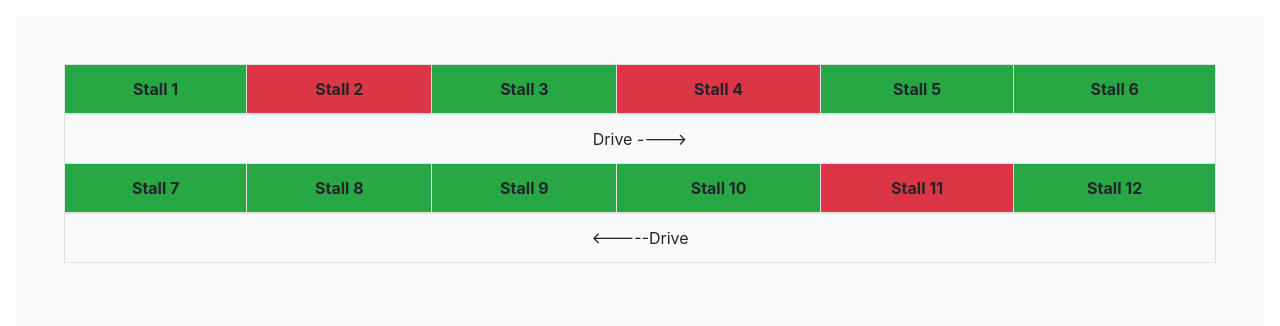
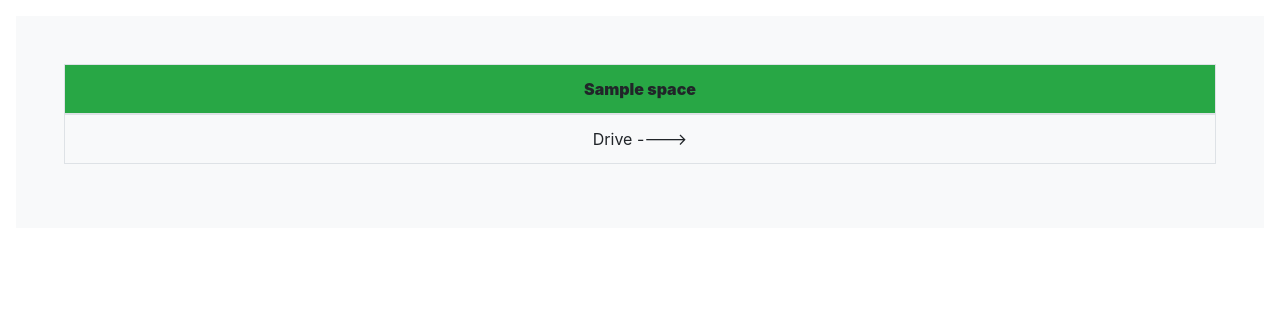
Before and after one commit to DMD-Code-Fellows/Parking-IoT-Server, a Spring Boot app: page /space-map in a window 1280 px wide. Shown: the part 56-382 px from the top of the page. Run offline with Spring Boot 4, Linux system fonts and the light colour scheme; tables that the repository leaves empty hold one stand-in row (values such as "Sample post"); some libraries are stand-ins or nearby versions.

Commit message:
finished rendering reset data

```diff
--- a/src/main/java/com/dmd/parking_iot/ParkingLot.java
+++ b/src/main/java/com/dmd/parking_iot/ParkingLot.java
@@ -30,11 +30,13 @@ public class ParkingLot {
     @OneToMany
     private final List<ParkingLotRow> parkingLotRows = new LinkedList<>();
 
+    public ParkingLot(){};
     /**
      * Constructor
      */
     public ParkingLot(String name) {
         this.name = name;
+
     }
 
     /**
--- a/src/main/java/com/dmd/parking_iot/ParkingLotController.java
+++ b/src/main/java/com/dmd/parking_iot/ParkingLotController.java
@@ -2,6 +2,7 @@ package com.dmd.parking_iot;
 
 import org.springframework.beans.factory.annotation.Autowired;
 import org.springframework.stereotype.Controller;
+import org.springframework.ui.Model;
 import org.springframework.web.bind.annotation.GetMapping;
 import org.springframework.web.bind.annotation.RequestMapping;
 import org.springframework.web.bind.annotation.RequestMethod;
@@ -47,7 +48,10 @@ public class ParkingLotController {
     }
 
     @RequestMapping(value = "/space-map", method = RequestMethod.GET)
-    public String showSpace() {
+    public String showSpace(Model m) {
+        m.addAttribute("spaces", parkingSpaceRepository.findAll());
+        m.addAttribute("rows", parkingLotRowRepository.findAll());
+        m.addAttribute("lots", parkingLotRepository.findAll());
         return "space";
     }
 
--- a/src/main/java/com/dmd/parking_iot/ParkingLotRow.java
+++ b/src/main/java/com/dmd/parking_iot/ParkingLotRow.java
@@ -31,6 +31,11 @@ class ParkingLotRow {
     private final List<ParkingSpace> parkingSpaces = new LinkedList<>();
 
     /**
+     * Default Constructor
+     */
+    public ParkingLotRow(){}
+
+    /**
      * Constructor.
      * @param name The name of this row.
      */
--- a/src/main/java/com/dmd/parking_iot/ParkingSpace.java
+++ b/src/main/java/com/dmd/parking_iot/ParkingSpace.java
@@ -37,6 +37,10 @@ public class ParkingSpace {
      */
     private ParkingSpaceStates status;
 
+    /**
+     * Default Constructor
+     */
+    ParkingSpace(){}
     /**
      * Constructor.
      * @param name The name of this parking space.
--- a/src/main/resources/application.properties
+++ b/src/main/resources/application.properties
@@ -5,7 +5,7 @@ spring.datasource.platform=postgres
 spring.datasource.url=jdbc:${DATABASE_URL}
 # Above line depends on an environment variable that must be defined in Heroku.
 # Optional: below line will drop and recreate tables each time the app is started. Good for development.
-spring.jpa.hibernate.ddl-auto=create
+#spring.jpa.hibernate.ddl-auto=create
 ##### END OF SECTION
 
 
--- a/src/main/resources/templates/space.html
+++ b/src/main/resources/templates/space.html
@@ -4,35 +4,53 @@
 <body>
 
 <div th:replace="common :: nav"></div>
+
+<!--<div class="position-relative overflow-hidden p-3 p-md-5 m-md-3 text-center bg-light">-->
+    <!--<table class="table table-bordered">-->
+        <!--<thead>-->
+        <!--<tr>-->
+            <!--<th scope="col" class="bg-success">Stall 1</th>-->
+            <!--<th scope="col" class="bg-danger">Stall 2</th>-->
+            <!--<th scope="col" class="bg-success">Stall 3</th>-->
+            <!--<th scope="col" class="bg-danger">Stall 4</th>-->
+            <!--<th scope="col" class="bg-success">Stall 5</th>-->
+            <!--<th scope="col" class="bg-success">Stall 6</th>-->
+        <!--</tr>-->
+        <!--</thead>-->
+        <!--<tbody>-->
+        <!--<td colspan="6">Drive &#45;&#45;&ndash;&gt;</td>-->
+        <!--</tbody>-->
+        <!--<thead>-->
+        <!--<tr>-->
+            <!--<th scope="col" class="bg-success">Stall 7</th>-->
+            <!--<th scope="col" class="bg-success">Stall 8</th>-->
+            <!--<th scope="col" class="bg-success">Stall 9</th>-->
+            <!--<th scope="col" class="bg-success">Stall 10</th>-->
+            <!--<th scope="col" class="bg-danger">Stall 11</th>-->
+            <!--<th scope="col" class="bg-success">Stall 12</th>-->
+        <!--</tr>-->
+        <!--</thead>-->
+        <!--<tbody>-->
+        <!--<td colspan="6" class=""><-&#45;&#45;&#45;&#45;Drive</td>-->
+        <!--</tbody>-->
+    <!--</table>-->
+<!--</div>-->
+
 <div class="position-relative overflow-hidden p-3 p-md-5 m-md-3 text-center bg-light">
-    <table class="table table-bordered">
+    <table th:each="lot : ${lots}" class="table table-bordered">
         <thead>
-        <tr>
-            <th scope="col" class="bg-success">Stall 1</th>
-            <th scope="col" class="bg-danger">Stall 2</th>
-            <th scope="col" class="bg-success">Stall 3</th>
-            <th scope="col" class="bg-danger">Stall 4</th>
-            <th scope="col" class="bg-success">Stall 5</th>
-            <th scope="col" class="bg-success">Stall 6</th>
+
+        <tr th:each="row : ${lot.parkingLotRows}">
+            <th th:each="space : ${row.parkingSpaces}"
+                scope="col" class="bg-success"><b th:text="${space.name}"></b></th>
         </tr>
         </thead>
         <tbody>
         <td colspan="6">Drive ----></td>
         </tbody>
-        <thead>
-        <tr>
-            <th scope="col" class="bg-success">Stall 7</th>
-            <th scope="col" class="bg-success">Stall 8</th>
-            <th scope="col" class="bg-success">Stall 9</th>
-            <th scope="col" class="bg-success">Stall 10</th>
-            <th scope="col" class="bg-danger">Stall 11</th>
-            <th scope="col" class="bg-success">Stall 12</th>
-        </tr>
-        </thead>
-        <tbody>
-        <td colspan="6" class=""><-----Drive</td>
-        </tbody>
     </table>
+
+
 </div>
 
 <script src="https://code.jquery.com/jquery-3.3.1.slim.min.js" integrity="sha384-q8i/X+965DzO0rT7abK41JStQIAqVgRVzpbzo5smXKp4YfRvH+8abtTE1Pi6jizo" crossorigin="anonymous"></script>
```
